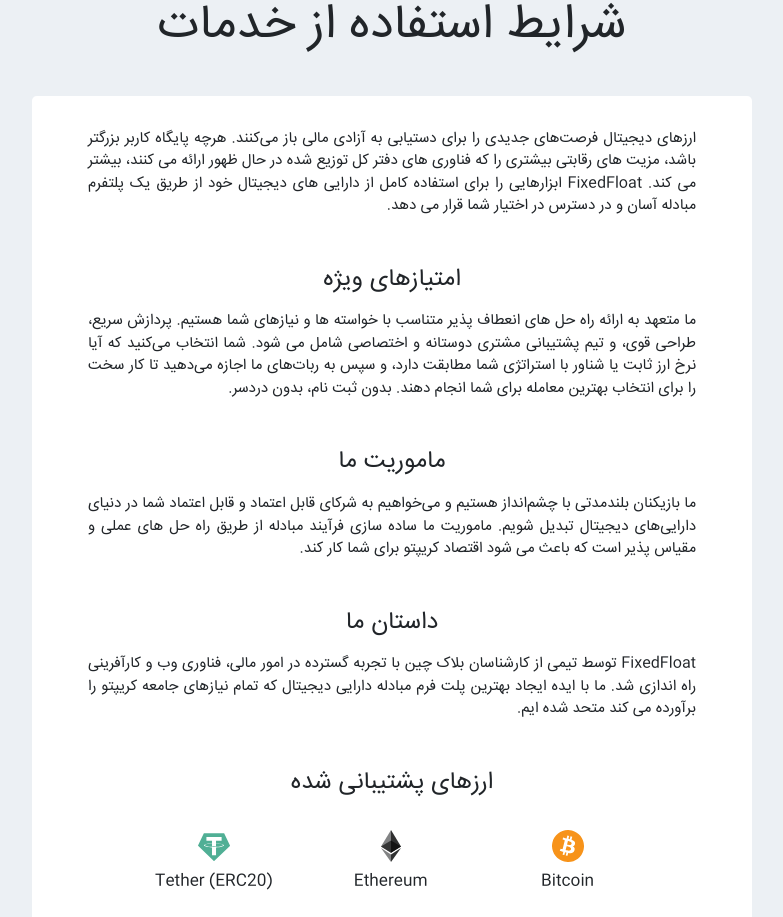
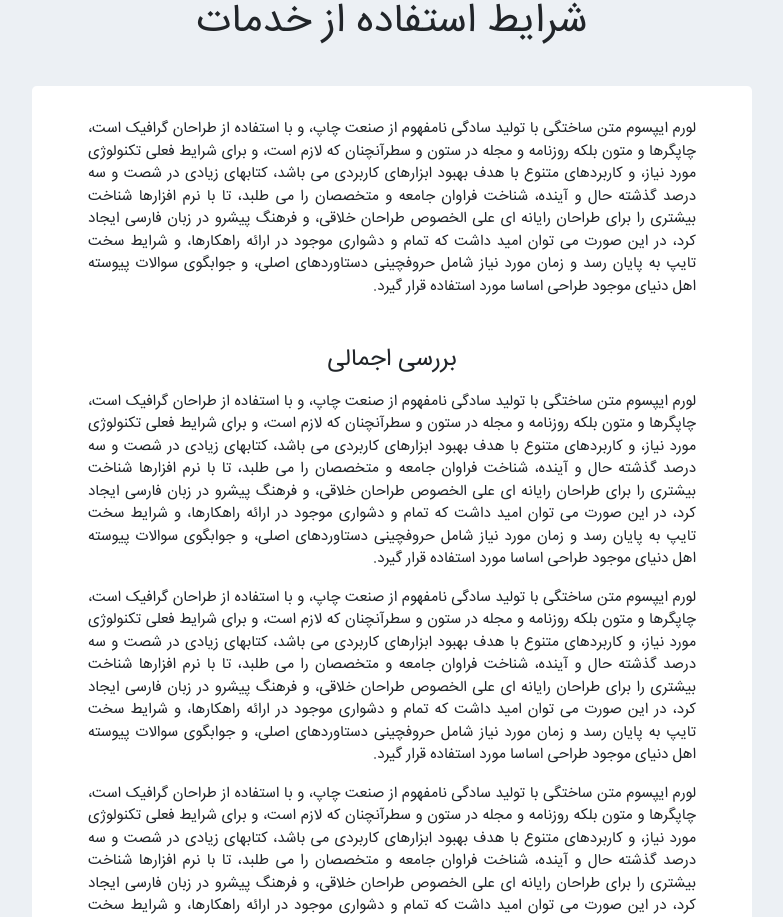
Before and after one commit to amir-saraee/crypto-instant-exchange, a Next.js app: page /terms in a window 1280 px wide. Shown: the part 99-1016 px from the top of the page, without its empty margins (248-1031 px from the left). Built offline with nearby package versions, Linux system fonts and the light colour scheme.

Commit message:
update terms page

```diff
--- a/pages/terms.tsx
+++ b/pages/terms.tsx
@@ -2,7 +2,6 @@
 import Head from 'next/head'
 import Footer from '../components/shared/Footer'
 import Header from '../components/shared/PageHeader'
-import Styles from '../styles/about.module.scss'
 
 const Terms: NextPage = () => {
   return (
@@ -19,72 +18,63 @@
         </div>
         <div className='content-box'>
           <p>
-            ارزهای دیجیتال فرصت‌های جدیدی را برای دستیابی به آزادی مالی باز
-            می‌کنند. هرچه پایگاه کاربر بزرگتر باشد، مزیت های رقابتی بیشتری را که
-            فناوری های دفتر کل توزیع شده در حال ظهور ارائه می کنند، بیشتر می
-            کند. FixedFloat ابزارهایی را برای استفاده کامل از دارایی های دیجیتال
-            خود از طریق یک پلتفرم مبادله آسان و در دسترس در اختیار شما قرار می
-            دهد.
+            لورم ایپسوم متن ساختگی با تولید سادگی نامفهوم از صنعت چاپ، و با
+            استفاده از طراحان گرافیک است، چاپگرها و متون بلکه روزنامه و مجله در
+            ستون و سطرآنچنان که لازم است، و برای شرایط فعلی تکنولوژی مورد نیاز،
+            و کاربردهای متنوع با هدف بهبود ابزارهای کاربردی می باشد، کتابهای
+            زیادی در شصت و سه درصد گذشته حال و آینده، شناخت فراوان جامعه و
+            متخصصان را می طلبد، تا با نرم افزارها شناخت بیشتری را برای طراحان
+            رایانه ای علی الخصوص طراحان خلاقی، و فرهنگ پیشرو در زبان فارسی ایجاد
+            کرد، در این صورت می توان امید داشت که تمام و دشواری موجود در ارائه
+            راهکارها، و شرایط سخت تایپ به پایان رسد و زمان مورد نیاز شامل
+            حروفچینی دستاوردهای اصلی، و جوابگوی سوالات پیوسته اهل دنیای موجود
+            طراحی اساسا مورد استفاده قرار گیرد.{' '}
           </p>
           <div>
-            <h4>امتیازهای ویژه</h4>
+            <h4>بررسی اجمالی</h4>
             <p>
-              ما متعهد به ارائه راه حل های انعطاف پذیر متناسب با خواسته ها و
-              نیازهای شما هستیم. پردازش سریع، طراحی قوی، و تیم پشتیبانی مشتری
-              دوستانه و اختصاصی شامل می شود. شما انتخاب می‌کنید که آیا نرخ ارز
-              ثابت یا شناور با استراتژی شما مطابقت دارد، و سپس به ربات‌های ما
-              اجازه می‌دهید تا کار سخت را برای انتخاب بهترین معامله برای شما
-              انجام دهند. بدون ثبت نام، بدون دردسر.
+              لورم ایپسوم متن ساختگی با تولید سادگی نامفهوم از صنعت چاپ، و با
+              استفاده از طراحان گرافیک است، چاپگرها و متون بلکه روزنامه و مجله
+              در ستون و سطرآنچنان که لازم است، و برای شرایط فعلی تکنولوژی مورد
+              نیاز، و کاربردهای متنوع با هدف بهبود ابزارهای کاربردی می باشد،
+              کتابهای زیادی در شصت و سه درصد گذشته حال و آینده، شناخت فراوان
+              جامعه و متخصصان را می طلبد، تا با نرم افزارها شناخت بیشتری را برای
+              طراحان رایانه ای علی الخصوص طراحان خلاقی، و فرهنگ پیشرو در زبان
+              فارسی ایجاد کرد، در این صورت می توان امید داشت که تمام و دشواری
+              موجود در ارائه راهکارها، و شرایط سخت تایپ به پایان رسد و زمان مورد
+              نیاز شامل حروفچینی دستاوردهای اصلی، و جوابگوی سوالات پیوسته اهل
+              دنیای موجود طراحی اساسا مورد استفاده قرار گیرد.{' '}
             </p>
           </div>
           <div>
-            <h4>ماموریت ما</h4>
             <p>
-              ما بازیکنان بلندمدتی با چشم‌انداز هستیم و می‌خواهیم به شرکای قابل
-              اعتماد و قابل اعتماد شما در دنیای دارایی‌های دیجیتال تبدیل شویم.
-              ماموریت ما ساده سازی فرآیند مبادله از طریق راه حل های عملی و مقیاس
-              پذیر است که باعث می شود اقتصاد کریپتو برای شما کار کند.
+              لورم ایپسوم متن ساختگی با تولید سادگی نامفهوم از صنعت چاپ، و با
+              استفاده از طراحان گرافیک است، چاپگرها و متون بلکه روزنامه و مجله
+              در ستون و سطرآنچنان که لازم است، و برای شرایط فعلی تکنولوژی مورد
+              نیاز، و کاربردهای متنوع با هدف بهبود ابزارهای کاربردی می باشد،
+              کتابهای زیادی در شصت و سه درصد گذشته حال و آینده، شناخت فراوان
+              جامعه و متخصصان را می طلبد، تا با نرم افزارها شناخت بیشتری را برای
+              طراحان رایانه ای علی الخصوص طراحان خلاقی، و فرهنگ پیشرو در زبان
+              فارسی ایجاد کرد، در این صورت می توان امید داشت که تمام و دشواری
+              موجود در ارائه راهکارها، و شرایط سخت تایپ به پایان رسد و زمان مورد
+              نیاز شامل حروفچینی دستاوردهای اصلی، و جوابگوی سوالات پیوسته اهل
+              دنیای موجود طراحی اساسا مورد استفاده قرار گیرد.{' '}
             </p>
           </div>
           <div>
-            <h4>داستان ما</h4>
             <p>
-              FixedFloat توسط تیمی از کارشناسان بلاک چین با تجربه گسترده در امور
-              مالی، فناوری وب و کارآفرینی راه اندازی شد. ما با ایده ایجاد بهترین
-              پلت فرم مبادله دارایی دیجیتال که تمام نیازهای جامعه کریپتو را
-              برآورده می کند متحد شده ایم.
+              لورم ایپسوم متن ساختگی با تولید سادگی نامفهوم از صنعت چاپ، و با
+              استفاده از طراحان گرافیک است، چاپگرها و متون بلکه روزنامه و مجله
+              در ستون و سطرآنچنان که لازم است، و برای شرایط فعلی تکنولوژی مورد
+              نیاز، و کاربردهای متنوع با هدف بهبود ابزارهای کاربردی می باشد،
+              کتابهای زیادی در شصت و سه درصد گذشته حال و آینده، شناخت فراوان
+              جامعه و متخصصان را می طلبد، تا با نرم افزارها شناخت بیشتری را برای
+              طراحان رایانه ای علی الخصوص طراحان خلاقی، و فرهنگ پیشرو در زبان
+              فارسی ایجاد کرد، در این صورت می توان امید داشت که تمام و دشواری
+              موجود در ارائه راهکارها، و شرایط سخت تایپ به پایان رسد و زمان مورد
+              نیاز شامل حروفچینی دستاوردهای اصلی، و جوابگوی سوالات پیوسته اهل
+              دنیای موجود طراحی اساسا مورد استفاده قرار گیرد.{' '}
             </p>
-          </div>
-          <div>
-            <h4>ارزهای پشتیبانی شده</h4>
-            <div className={Styles.coins}>
-              <ul>
-                <li>
-                  <div className='coin-ico svgcoin btc'></div>
-                  <span>Bitcoin</span>
-                </li>
-                <li>
-                  <div className='coin-ico svgcoin eth'></div>
-                  <span>Ethereum</span>
-                </li>
-                <li>
-                  <div className='coin-ico svgcoin usdt'></div>
-                  <span>Tether (ERC20)</span>
-                </li>
-                <li>
-                  <div className='coin-ico svgcoin ltc'></div>
-                  <span>Litecoin</span>
-                </li>
-                <li>
-                  <div className='coin-ico svgcoin xmr'></div>
-                  <span>Litecoin</span>
-                </li>
-                <li>
-                  <div className='coin-ico svgcoin bnb'></div>
-                  <span>Litecoin</span>
-                </li>
-              </ul>
-            </div>
           </div>
         </div>
       </main>
--- a/styles/globals.scss
+++ b/styles/globals.scss
@@ -58,7 +58,7 @@
   text-align: center;
 
   & h2 {
-    font-size: 3rem;
+    font-size: 2.5rem;
   }
 }
 
```
